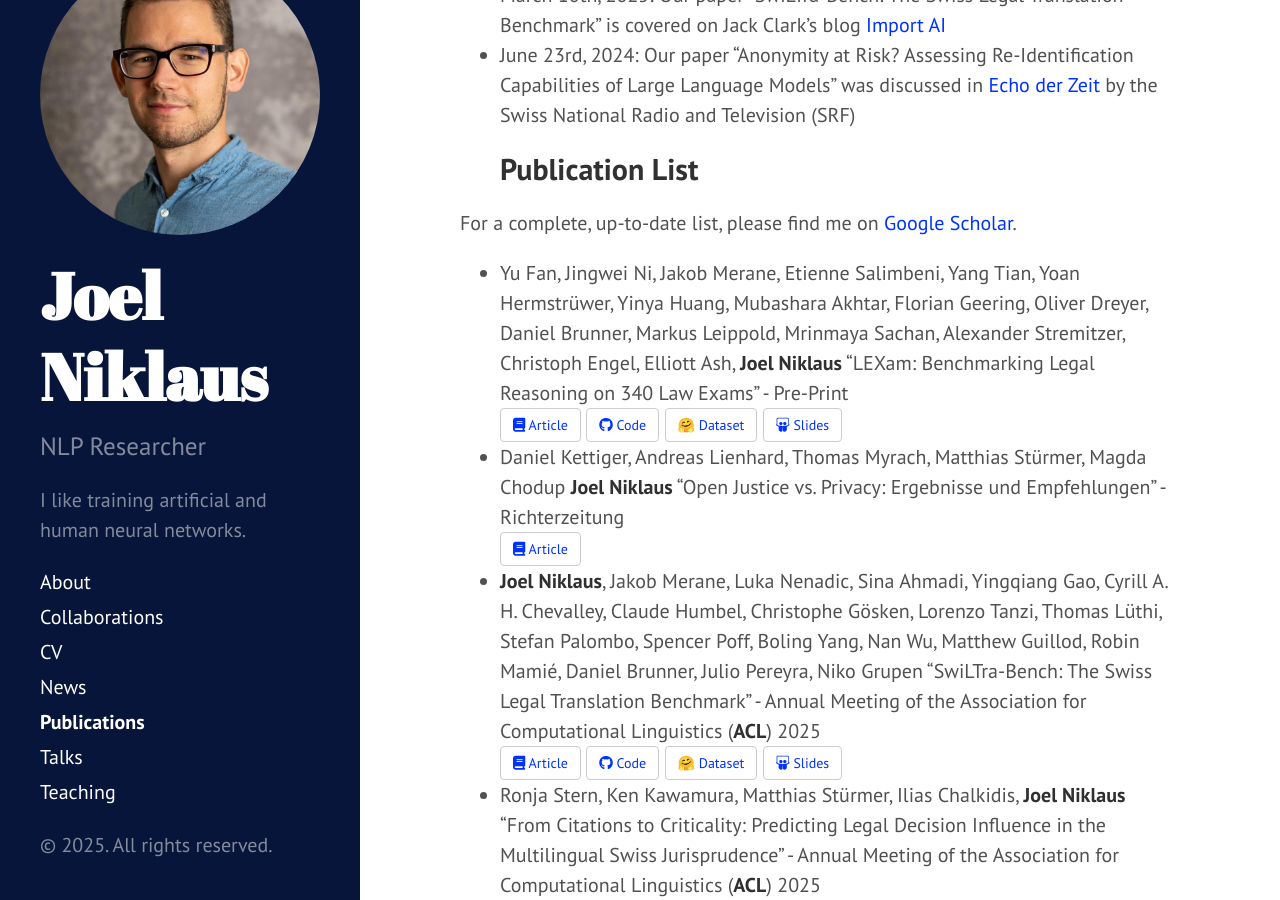
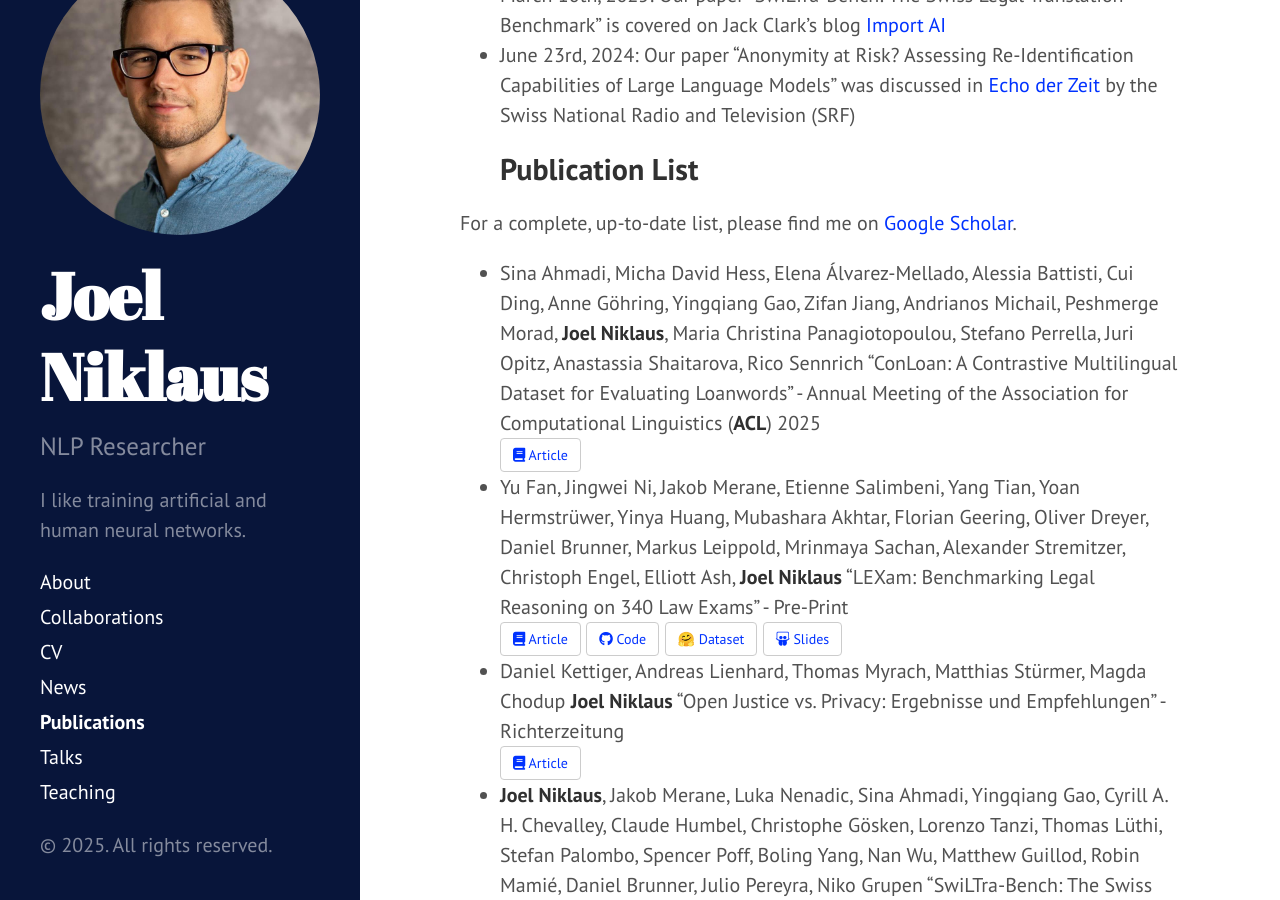
Before and after one commit to JoelNiklaus/joelniklaus.github.io, a Jekyll site: the page built from _pages/publications.md, in a window 1280 px wide and 900 px high, scrolled down 618 px. Built offline with Jekyll 4.4.1, drawn with Linux system fonts in a browser that asks for light colours; a style sheet for code colours, icons or effects is not loaded.

Commit message:
added conloan paper

```diff
--- a/_pages/publications.md
+++ b/_pages/publications.md
@@ -15,6 +15,10 @@ title: Publications
 For a complete, up-to-date list, please find me
 on [Google Scholar](https://scholar.google.com/citations?user=qJ8iricAAAAJ).
 
+* Sina Ahmadi, Micha David Hess, Elena Álvarez-Mellado, Alessia Battisti, Cui Ding, Anne Göhring, Yingqiang Gao, Zifan Jiang, Andrianos Michail, Peshmerge Morad, **Joel Niklaus**, Maria Christina Panagiotopoulou, Stefano Perrella, Juri Opitz, Anastassia Shaitarova, Rico Sennrich
+  "ConLoan: A Contrastive Multilingual Dataset for Evaluating Loanwords" - Annual Meeting of the Association for Computational Linguistics (**ACL**) 2025
+  <br>
+  <a href="https://aclanthology.org/2025.acl-long.1453/" target="_blank" type="button" class="btn"><i class="fa-solid fa-book"></i> Article</a>
 * Yu Fan, Jingwei Ni, Jakob Merane, Etienne Salimbeni, Yang Tian, Yoan Hermstrüwer, Yinya Huang, Mubashara Akhtar, Florian Geering, Oliver Dreyer, Daniel Brunner, Markus Leippold, Mrinmaya Sachan, Alexander Stremitzer, Christoph Engel, Elliott Ash, **Joel Niklaus**
   "LEXam: Benchmarking Legal Reasoning on 340 Law Exams" - Pre-Print
   <br>
```
